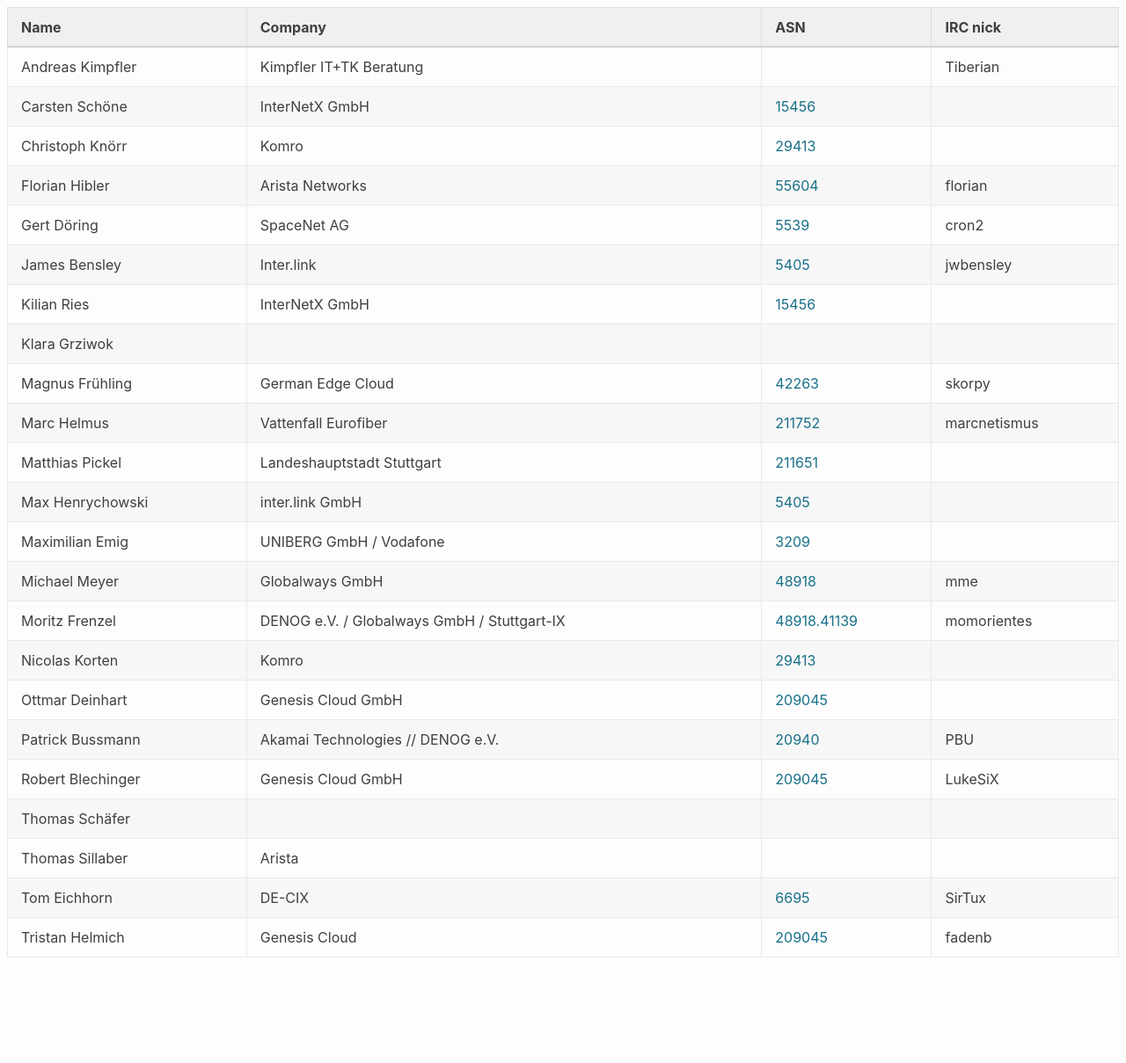
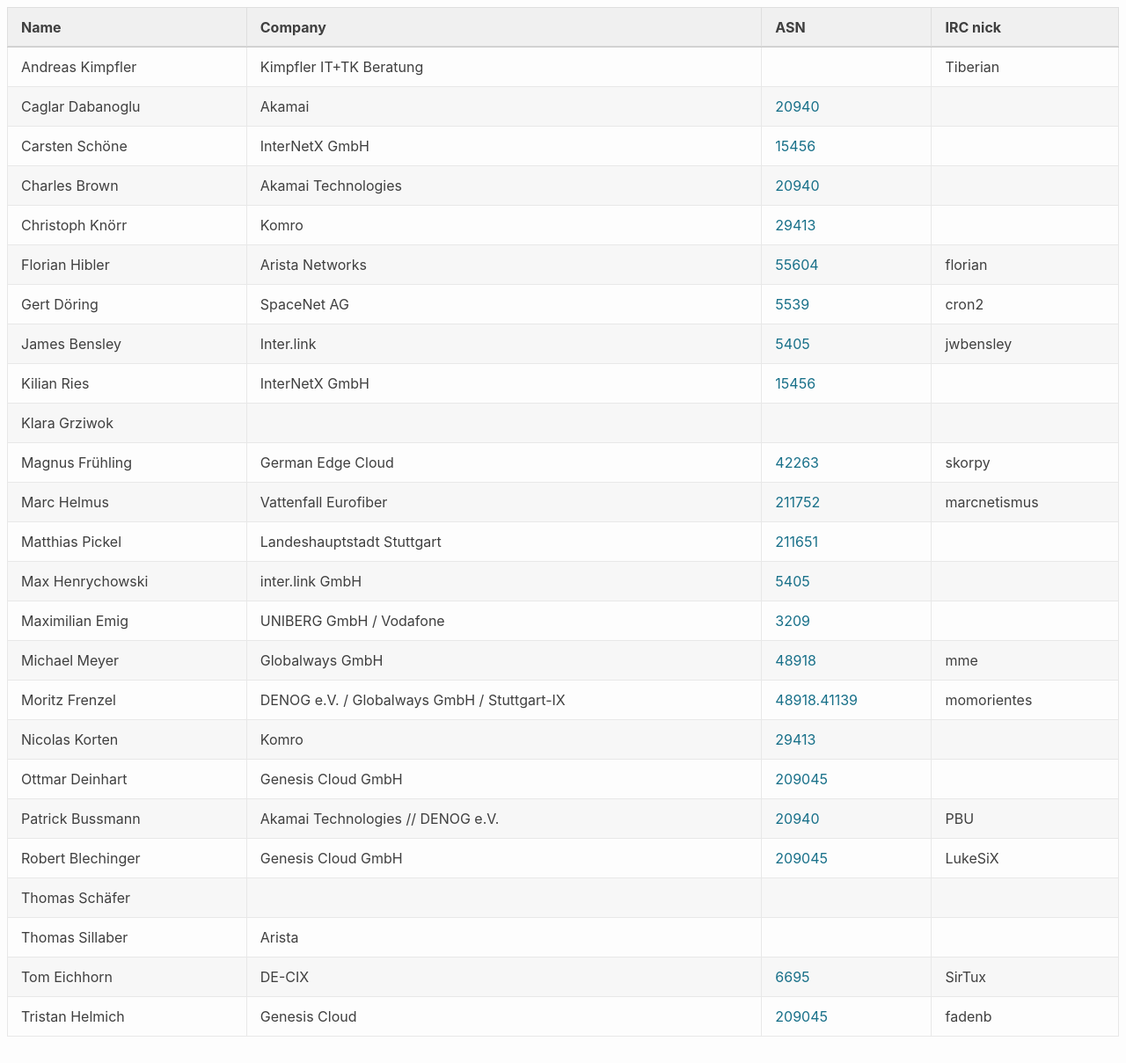
Before and after one commit to denog/pretix-attendeelist, a Jekyll site: the page built from meetup2023_01/index.markdown, in a window 1280 px wide and 1209 px high. Shown: the whole window at 88% size. Built offline with Jekyll 4.4.1, drawn with Linux system fonts in a browser that asks for light colours.

Commit message:
Latest data: Thu Feb 23 15:10:21 UTC 2023

```diff
--- a/_data/attendees_denog_meetup_2023_01.json
+++ b/_data/attendees_denog_meetup_2023_01.json
@@ -6,10 +6,22 @@
     "asn": null
   },
   {
+    "name": "Caglar Dabanoglu",
+    "company": "Akamai",
+    "irc": null,
+    "asn": "20940"
+  },
+  {
     "name": "Carsten Schöne",
     "company": "InterNetX GmbH",
     "irc": null,
     "asn": "15456"
+  },
+  {
+    "name": "Charles Brown",
+    "company": "Akamai Technologies",
+    "irc": null,
+    "asn": "20940"
   },
   {
     "name": "Christoph Knörr",
```
